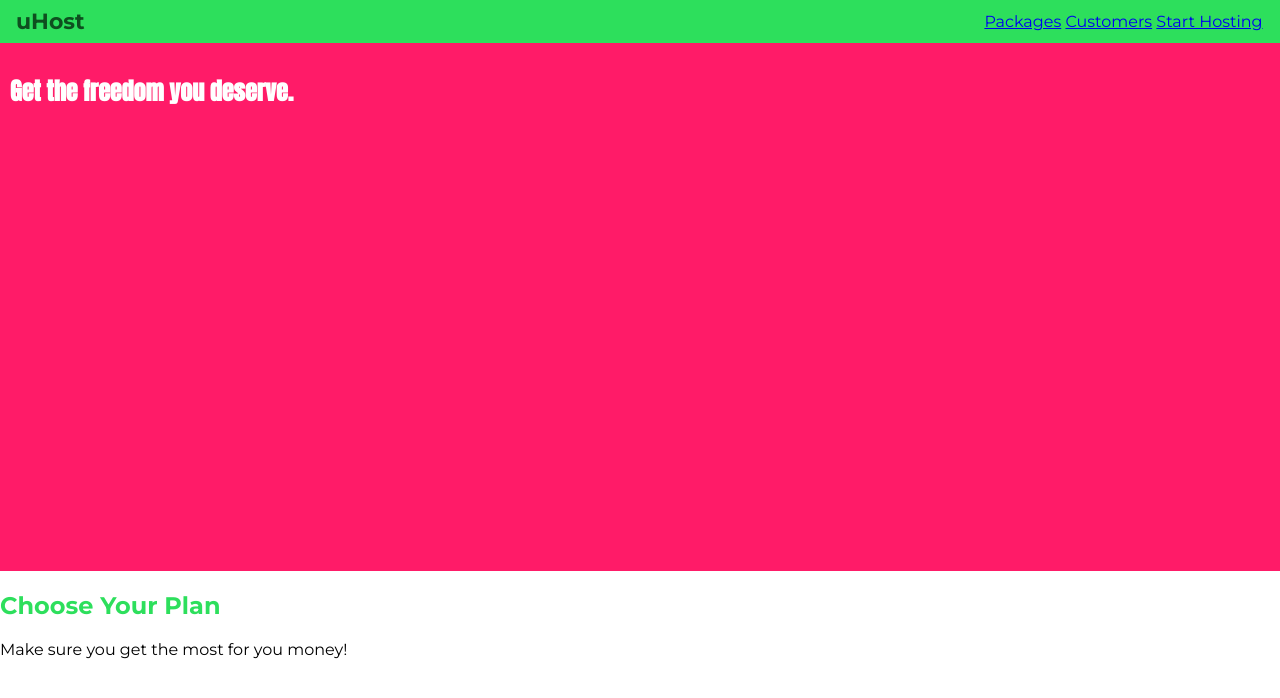
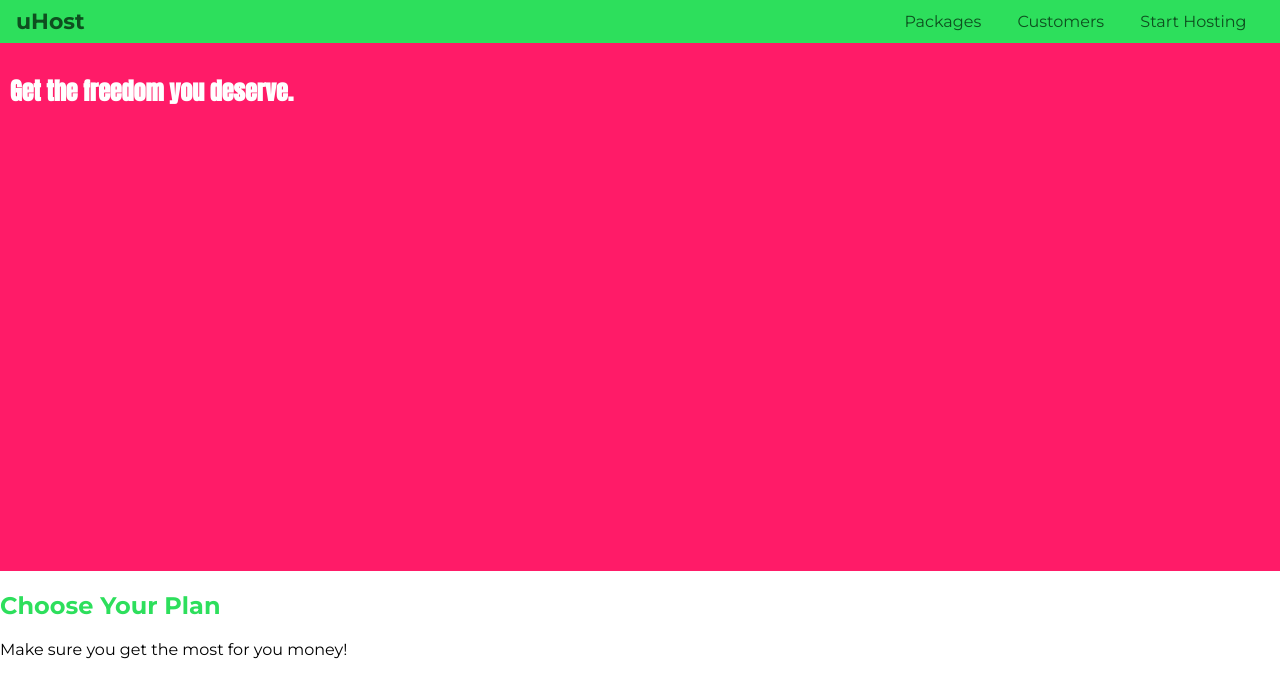
Before and after one commit to lucas-lima-developer/CSS-Course, a plain HTML site: page Working with boxes/index.html in a window 1280 px wide. Drawn offline with Linux system fonts and the light colour scheme.

Commit message:
Styling Anchor Tags

```diff
--- a/Working with boxes/main.css
+++ b/Working with boxes/main.css
@@ -52,8 +52,15 @@ body {
   padding: 0;
   margin: 0;
   list-style: none;
+
 }
 
 .main-nav__iten {
   display: inline-block;
+  margin: 0 16px;
 }
+
+.main-nav__iten a {
+  text-decoration: none;
+  color: #0e4f1f;
+}
```
